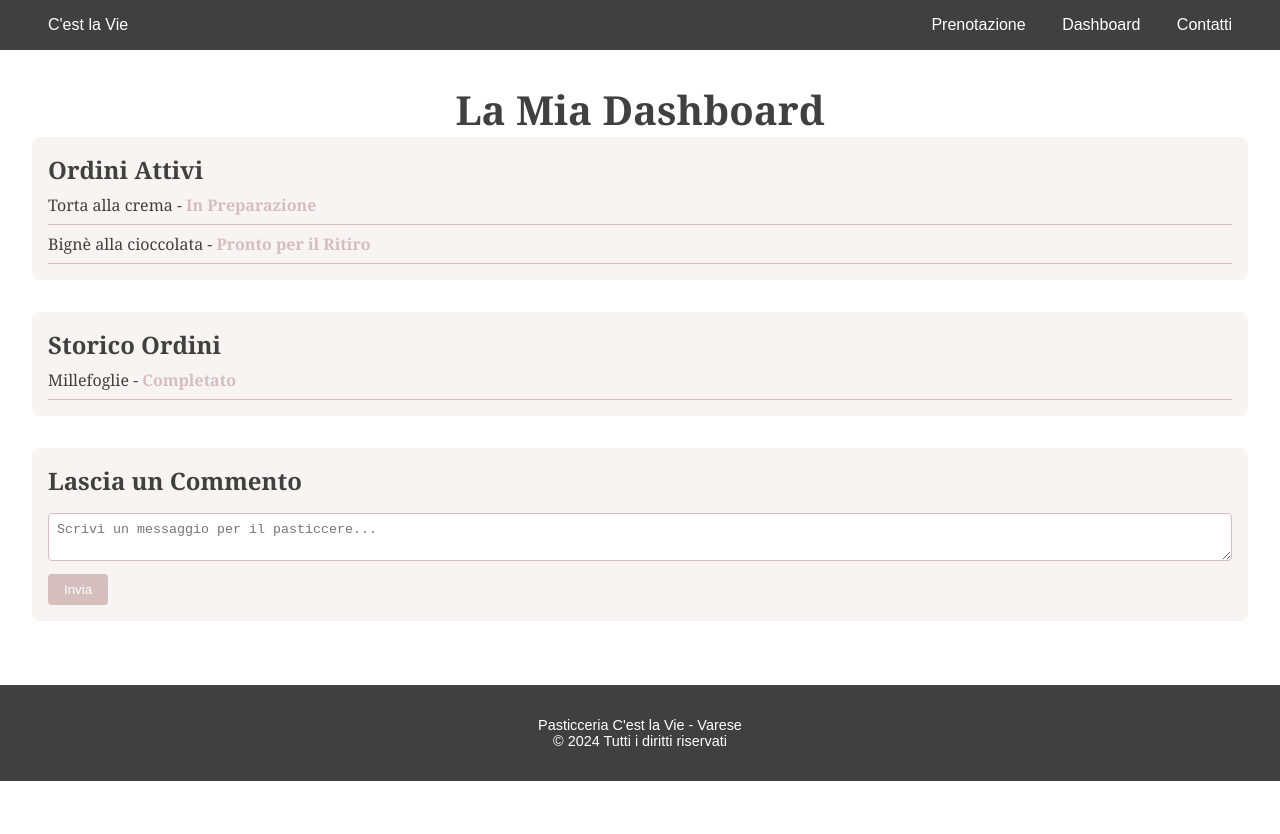
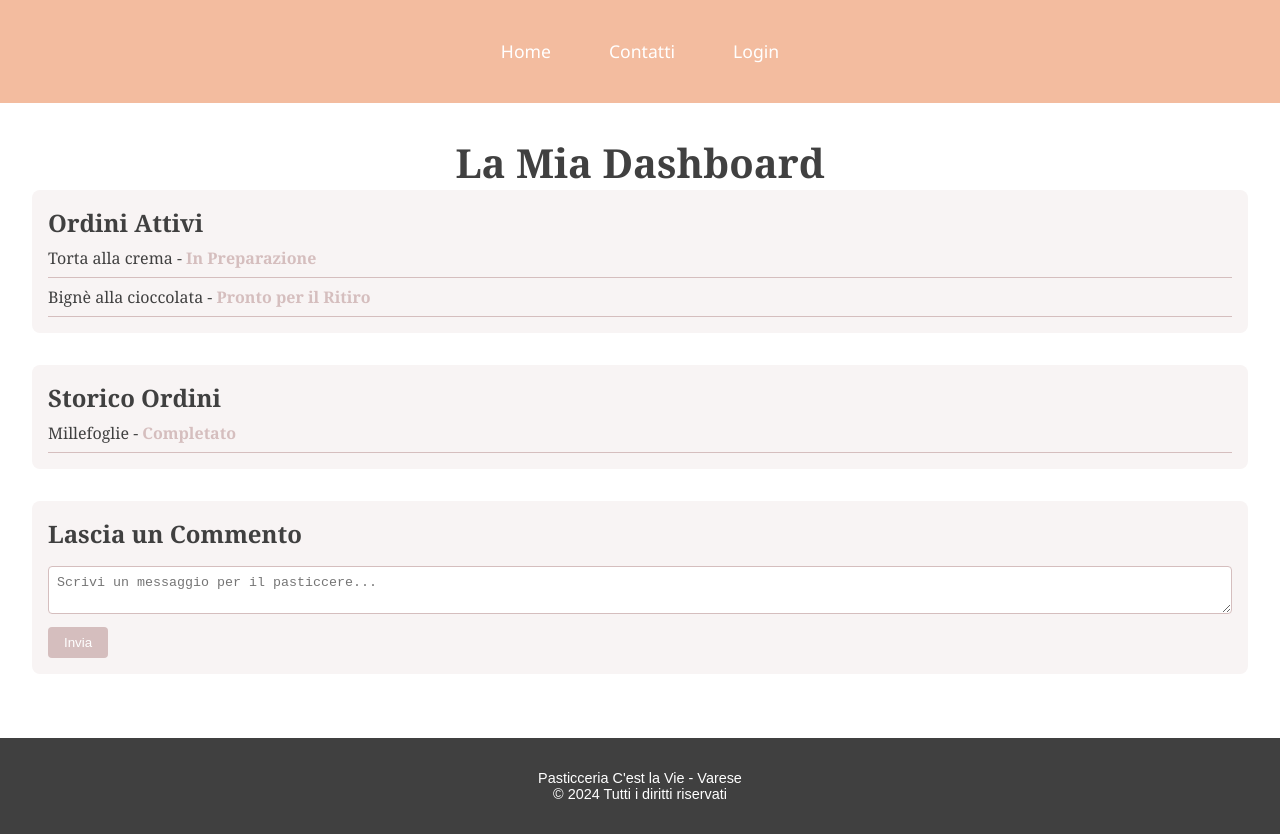
Before and after one commit to MarcosMaida/pw4_frontend, a Next.js app: page /dashboard in a window 1280 px wide. Before the commit the page ends 800 px from the top, so only its background shows below. Built offline with nearby package versions, Linux system fonts and the light colour scheme.

Commit message:
Aggiornamento Header

```diff
--- a/src/components/Header.js
+++ b/src/components/Header.js
@@ -1,19 +1,51 @@
-// src/components/Header.js
-"use client"
+"use client";
+
+import { useEffect, useState } from 'react';
 import Link from 'next/link';
+import { useRouter } from 'next/navigation';
 import styles from './Header.module.css';
-import { useState, useEffect } from 'react';
 
 export default function Header() {
+    const [role, setRole] = useState(null);
+    const router = useRouter();
+
+    useEffect(() => {
+        const userRole = localStorage.getItem('userRole');
+        setRole(userRole);
+
+        const handleStorageChange = () => {
+            const updatedRole = localStorage.getItem('userRole');
+            setRole(updatedRole);
+        };
+
+        window.addEventListener('storage', handleStorageChange);
+
+        return () => window.removeEventListener('storage', handleStorageChange);
+    }, []);
+
+    const handleLogout = () => {
+        localStorage.removeItem('userRole');
+        setRole(null);
+        router.push('/auth/login');
+    };
+
     return (
         <header className={styles.header}>
-            <div className={styles.logo}>
-                <Link href="/">C'est la Vie</Link> {/* Rimosso <a> */}
-            </div>
-            <nav>
-                <Link href="/reservation">Prenotazione</Link> {/* Rimosso <a> */}
-                <Link href="/dashboard">Dashboard</Link>     {/* Rimosso <a> */}
-                <Link href="/contact">Contatti</Link>         {/* Rimosso <a> */}
+            <nav className={styles.nav}>
+                <Link href="/" className={styles.link}>Home</Link>
+                <Link href="/contact" className={styles.link}>Contatti</Link> {/* Link aggiunto */}
+
+                {role === 'admin' ? (
+                    <Link href="/admin/dashboard" className={styles.link}>Dashboard Admin</Link>
+                ) : role === 'user' ? (
+                    <Link href="/user/dashboard" className={styles.link}>Dashboard Utente</Link>
+                ) : null}
+
+                {role ? (
+                    <button onClick={handleLogout} className={styles.link}>Logout</button>
+                ) : (
+                    <Link href="/auth/login" className={styles.link}>Login</Link>
+                )}
             </nav>
         </header>
     );
--- a/src/components/Header.module.css
+++ b/src/components/Header.module.css
@@ -1,18 +1,35 @@
+/* src/components/Header.module.css */
+
 .header {
   display: flex;
-    justify-content: space-between;
-    align-items: center;
-    padding: 1rem 2rem;
-    background-color: #404040;
+  justify-content: center;
+  padding: 2rem 2rem;
+  background: #F3BC9F;
   color: #ffffff;
+  font-family: 'Segoe UI', Tahoma, Geneva, Verdana, sans-serif;
+  font-size: 1.1rem;
 }
 
-  .header a {
+.nav {
+  display: flex;
+  gap: 1.5rem;
+}
+
+.link {
   color: #ffffff;
   text-decoration: none;
-    margin: 0 1rem;
+  font-weight: 500;
+  padding: 0.4rem 1rem;
+  border-radius: 8px;
+  transition: color 0.3s ease, background-color 0.3s ease, transform 0.3s ease;
+  cursor: pointer;
+  background: none;
+  border: 1px solid transparent;
 }
 
-  .header a:hover {
-    color: #D5BEBE;
+.link:hover {
+  color: #E67E60;
+  background-color: #ffffff;
+  border-color: #F3BC9F;
+  transform: translateY(-2px);
 }
```
Lines whose indentation alone changed are shown as unchanged.
